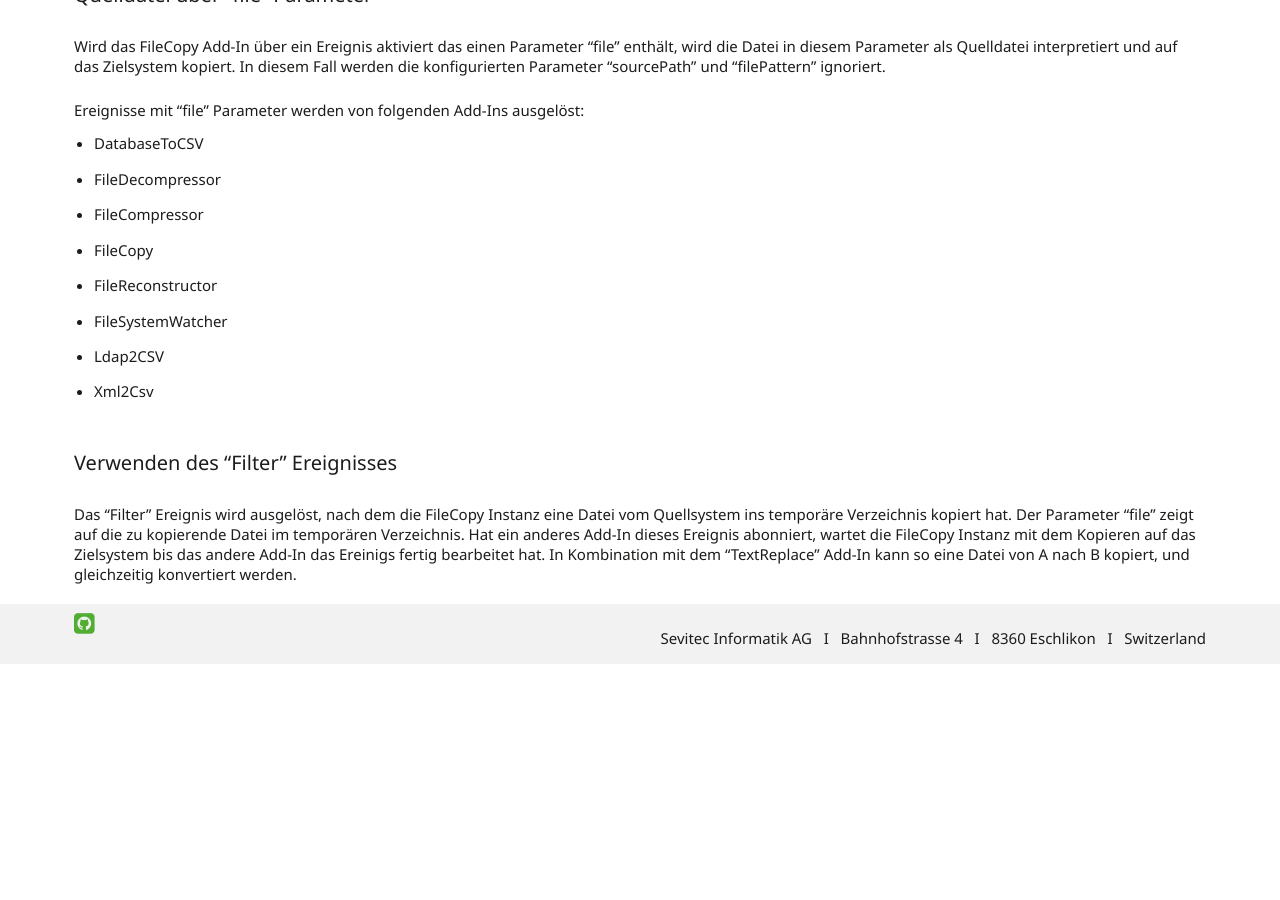
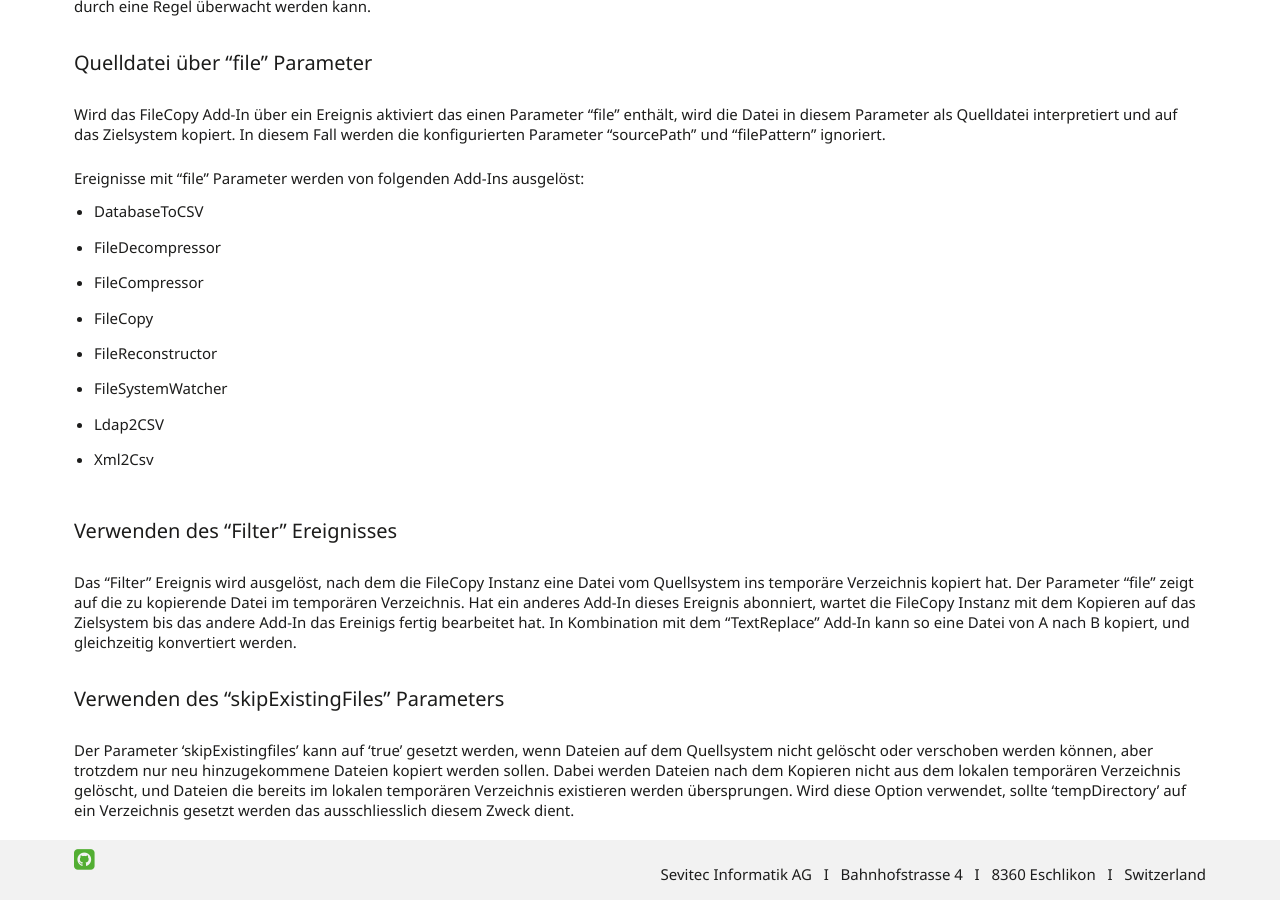
Before and after one commit to primesoft-group/oneconnexx-docs, a Jekyll site: the page built from _pages/addins/de/filecopy.md, in a window 1280 px wide and 900 px high, scrolled down 2517 px. Built offline with Jekyll 4.4.1, drawn with Linux system fonts in a browser that asks for light colours; nearby versions of some CDN libraries; some web fonts are replaced; before the commit the page ends 3181 px from its top, so only the background shows below that; some of the changed text lies outside the part shown.

Commit message:
Update filecopy.md

```diff
--- a/_pages/addins/de/filecopy.md
+++ b/_pages/addins/de/filecopy.md
@@ -25,6 +25,7 @@ Das FileCopy Add-In wird dazu verwendet um Dateien von einem Systems auf ein and
 | destinationPath | Abhängig von "destinationProtocol"<br />FILE: UNC Pfad des Zielverzeichnis<br/>S3: Bucketname<br/>SHAREPOINT: URL der Dokumentenbibliothek |
 | filePattern | Suchmuster der zu kopierenden Dateien<br />Die Platzhalter * und ? können wie von Windows gewohnt benutzt werden. Mehrere Suchmuster können durch Semikolon getrennt angegeben werden. Bsp.: "\*.txt;\*.xml" => alle Text und XML Dateien. |
 | moveFiles | true = Dateien werden verschoben, also auf dem Quellsystem gelöscht<br />false = Dateien werden kopiert und verbleiben auf dem Quellsystem |
+| skipExistingFiles | Wenn 'true' werden kopierte Dateien nicht aus dem temp Verzeichnis gelöscht und Dateien die im temp Verzeichnis bereits existieren werden übersprungen. |
 | sourceUserName | Benutzer für den Zugriff auf das Quellsystem (Optional) |
 | sourcePassword | Zugehöriges Passwort (Optional) |
 | destUserName | Benutzer für den Zugriff auf das Zielsystem (Optional) |
@@ -65,3 +66,7 @@ Ereignisse mit "file" Parameter werden von folgenden Add-Ins ausgelöst:
 ##### Verwenden des "Filter" Ereignisses
 
 Das "Filter" Ereignis wird ausgelöst, nach dem die FileCopy Instanz eine Datei vom Quellsystem ins temporäre Verzeichnis kopiert hat. Der Parameter "file" zeigt auf die zu kopierende Datei im temporären Verzeichnis. Hat ein anderes Add-In dieses Ereignis abonniert, wartet die FileCopy Instanz mit dem Kopieren auf das Zielsystem bis das andere Add-In das Ereinigs fertig bearbeitet hat. In Kombination mit dem "TextReplace" Add-In kann so eine Datei von A nach B kopiert, und gleichzeitig konvertiert werden.
+
+##### Verwenden des "skipExistingFiles" Parameters
+
+Der Parameter 'skipExistingfiles' kann auf 'true' gesetzt werden, wenn Dateien auf dem Quellsystem nicht gelöscht oder verschoben werden können, aber trotzdem nur neu hinzugekommene Dateien kopiert werden sollen. Dabei werden Dateien nach dem Kopieren nicht aus dem lokalen temporären Verzeichnis gelöscht, und Dateien die bereits im lokalen temporären Verzeichnis existieren werden übersprungen. Wird diese Option verwendet, sollte 'tempDirectory' auf ein Verzeichnis gesetzt werden das ausschliesslich diesem Zweck dient.
```
